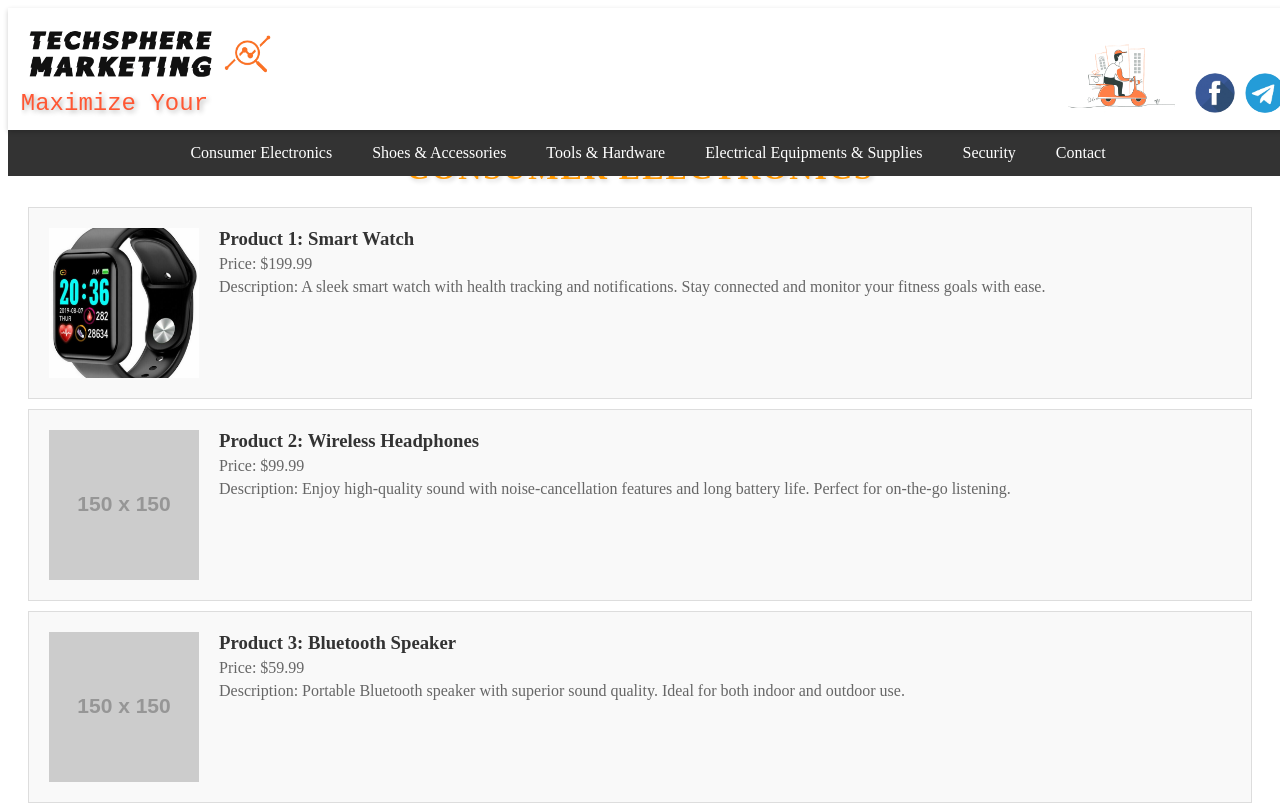
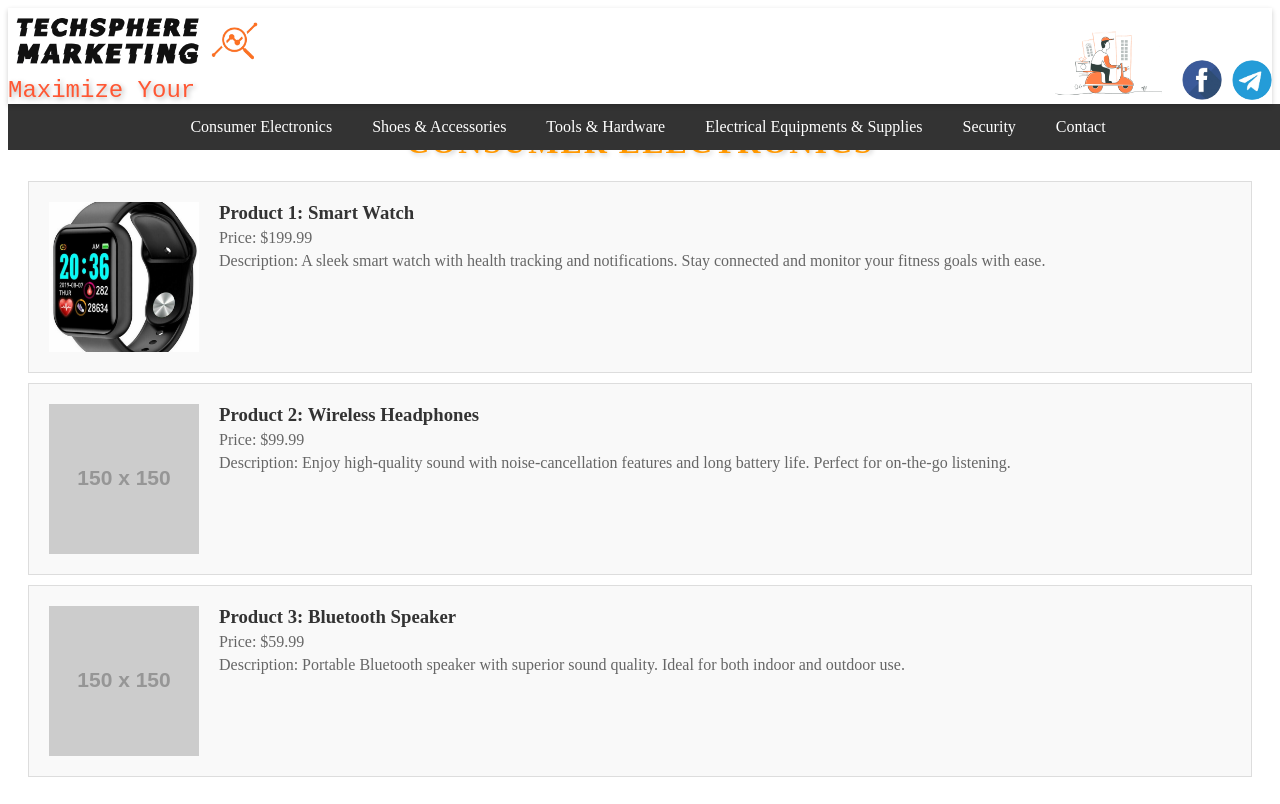
Before and after one commit to Kevin-Kirub/TechSphere, a plain HTML site: page index.html in a window 1280 px wide. Shown: the top 804 px of the page. Drawn offline with Linux system fonts and the light colour scheme; placeholder pictures from the web are drawn by us; files whose address does not match are found by name.

Commit message:
Update style.css

```diff
--- a/style.css
+++ b/style.css
@@ -11,7 +11,6 @@
             background-color: white;
 	    position: sticky; /* Make the header sticky */
             top: 0; /* Position it at the top of the viewport */
-            padding: 0.8rem;
 	    z-index: 1000; /* Ensure the header stays above other content */
             box-shadow: 0 2px 5px rgba(0, 0, 0, 0.2); /* Add a subtle shadow */
 	    width: 100%;
```
